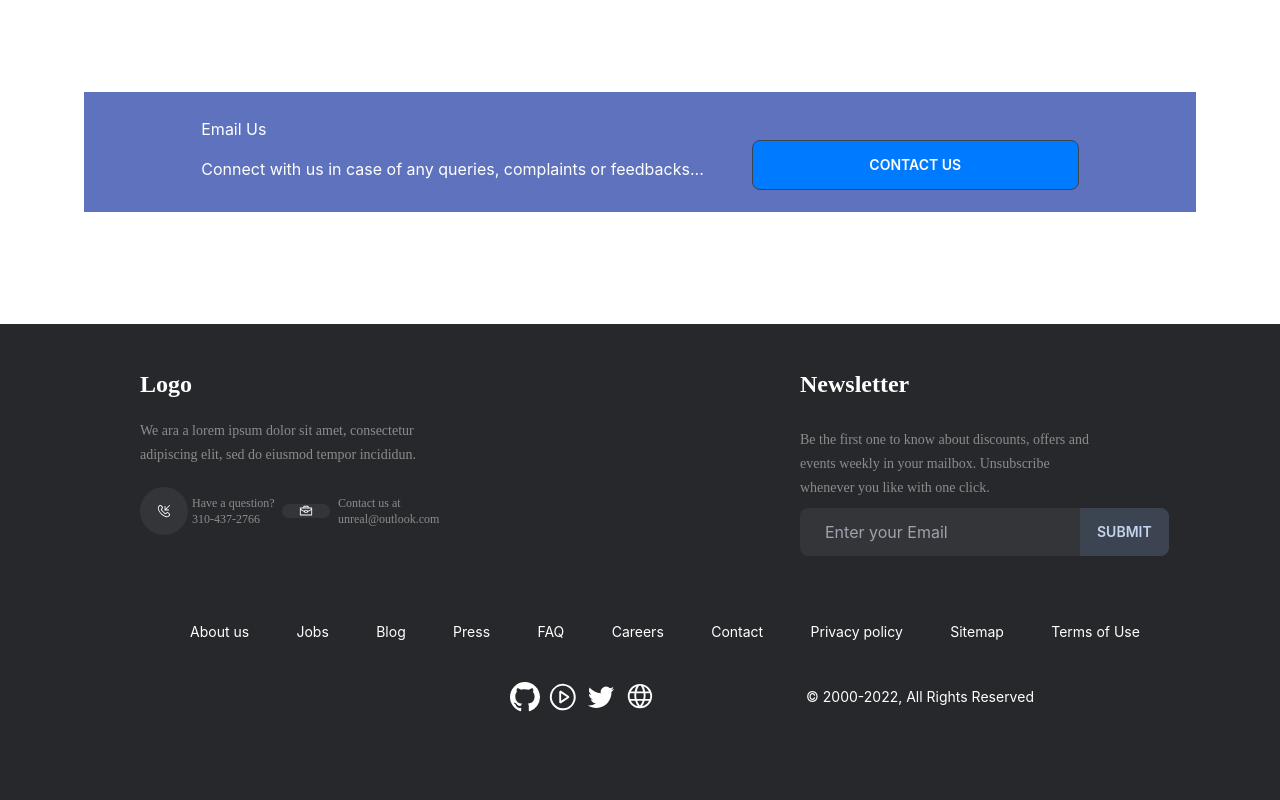
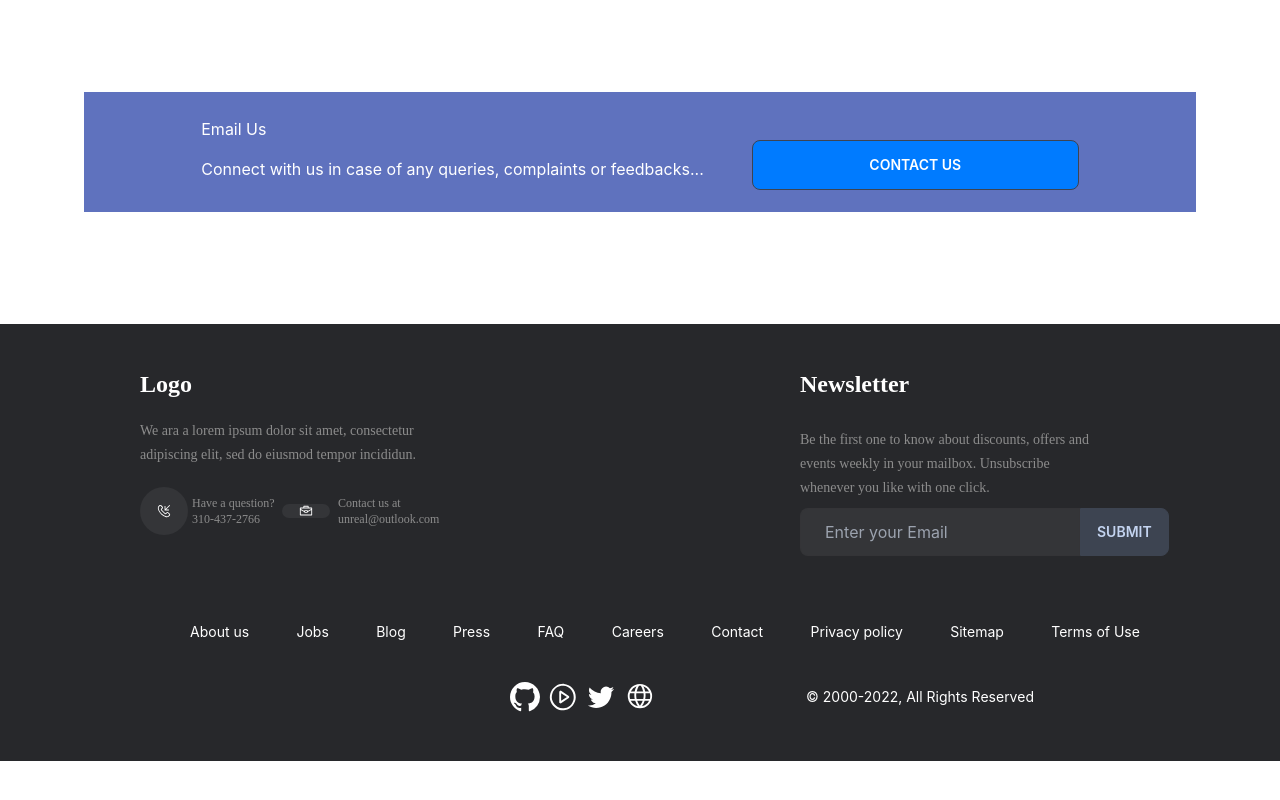
Before and after one commit to ibrahim1165/Scrum-Crouse-2022, a React (Create React App) app: page / in a window 1280 px wide. Shown: the part 3398-4198 px from the top of the page. After the commit the page ends 4159 px from the top, so only its background shows below. Built offline with nearby package versions, Linux system fonts and the light colour scheme; the HTML template or start-up script is replaced by a standard one.

Commit message:
all route added

```diff
--- a/public/index.html
+++ b/public/index.html
@@ -24,7 +24,7 @@
       work correctly both with client-side routing and a non-root public URL.
       Learn how to configure a non-root public URL by running `npm run build`.
     -->
-    <title>React App</title>
+    <title>SCRUMVERSE</title>
   </head>
   <body>
     <noscript>You need to enable JavaScript to run this app.</noscript>
--- a/src/Pages/Footer/Footer.css
+++ b/src/Pages/Footer/Footer.css
@@ -4,7 +4,6 @@
     align-items: flex-start;
     padding: 0px;
     gap: 20px;
-
     position: absolute;
     width: 30px;
     height: 163px;
--- a/src/Pages/Footer/Footer.js
+++ b/src/Pages/Footer/Footer.js
@@ -5,7 +5,8 @@ const Footer = () => {
     return (
         <div style={{
             backgroundColor: "#27282B"
-        }} className="footer mx-auto max-w-screen h-screen absolute  mt-28">
+        }} className="footer  h-[437px] absolute  mt-28">
+            <div className="container mx-auto">
                 <div className="logo grid gird grid-cols-1">
                     <h1 className="logo-name">Logo</h1>
                     <p className="logo-title">We ara a lorem ipsum dolor sit amet, consectetur adipiscing elit, sed do eiusmod tempor incididun.</p>
@@ -74,6 +75,8 @@ const Footer = () => {
 
                 </div>
             </div>
+
+        </div>
     );
 };
 
```
Also changed, not shown: 1 other file (tests, documents, lock files or other folders). Lines whose indentation alone changed are shown as unchanged.
